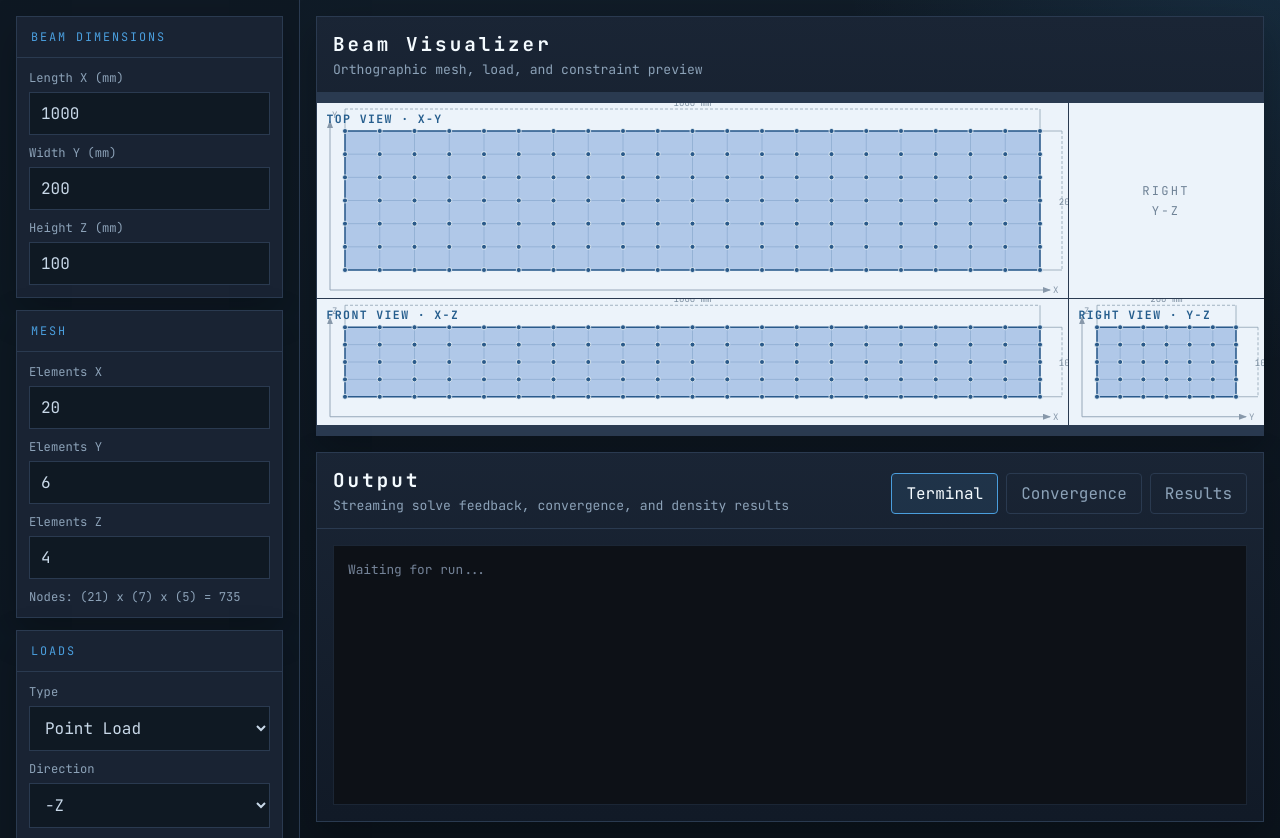
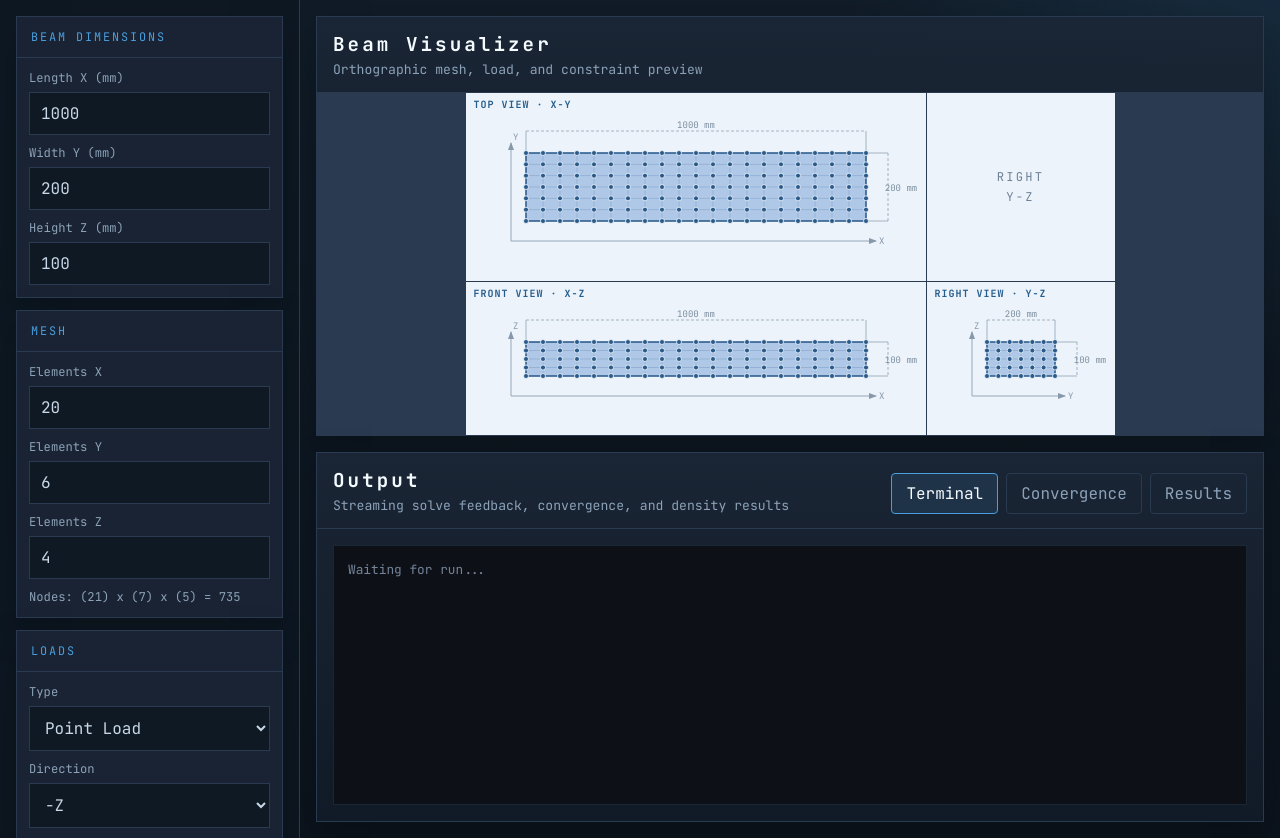
Before and after one commit to IvanYeung0610/3D-Topology-Optimizer-WebApp, a Flask app: page / in a window 1280 px wide. Shown: the part 76-914 px from the top of the page. Run offline with Flask 3, Linux system fonts and the light colour scheme.

Commit message:
Fixed spacing of elements in the beam visualizer section

```diff
--- a/static/style.css
+++ b/static/style.css
@@ -391,6 +391,7 @@
   min-height: 0;
   display: grid;
   gap: 1px;
+  overflow: hidden;
   background: var(--border);
   padding: 1px;
   align-content: center;
@@ -407,6 +408,8 @@
 }
 
 .view-cell svg {
+  position: absolute;
+  inset: 0;
   width: 100%;
   height: 100%;
   display: block;
@@ -414,13 +417,13 @@
 
 .view-label {
   position: absolute;
-  top: 8px;
-  left: 10px;
+  top: 5px;
+  left: 8px;
   z-index: 2;
   color: #255d8d;
-  font-size: 0.72rem;
+  font-size: 10px;
   font-weight: 700;
-  letter-spacing: 0.12em;
+  letter-spacing: 0.1em;
 }
 
 .view-spacer {
--- a/static/visualizer.js
+++ b/static/visualizer.js
@@ -1,4 +1,4 @@
-const PAD = 28;
+const PAD = 60;
 
 const COLORS = {
   beam: "#b0c8e8",
@@ -16,7 +16,7 @@
 const HATCH_N = 5;
 const LOAD_LENGTH = {
   point: 36,
-  distributed: 22,
+  distributed: 36,
 };
 
 function el(tag, attrs, inner) {
```
